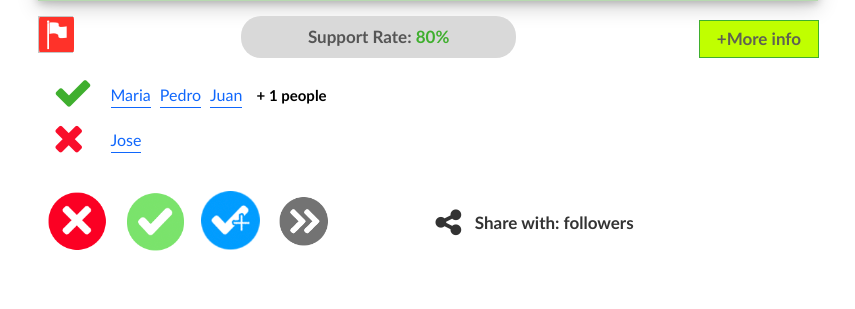
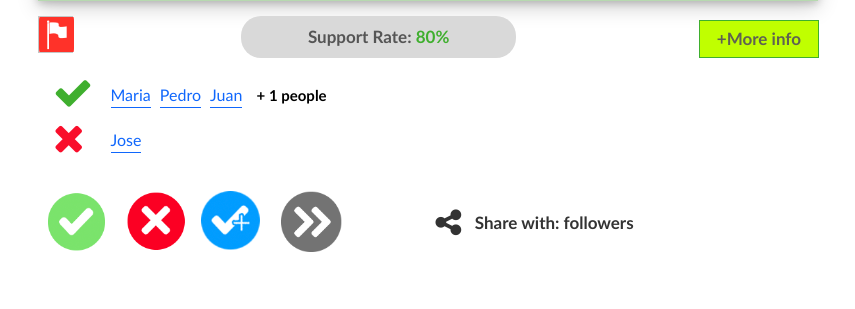
Before and after one commit to jlopezvi/Consensus, a Flask app: page /newsfeed in a window 1280 px wide. Shown: the part 691-1000 px from the top of the page, without its empty margins (212-1067 px from the left). Run offline with Flask 2, Linux system fonts and the light colour scheme; some libraries are stand-ins or nearby versions.

Commit message:
Changed font, Icons positions and Reject icon size

```diff
--- a/app.py
+++ b/app.py
@@ -390,5 +390,5 @@ def getConcerns(current):
 if __name__ == '__main__':
     #app.debug = True
     port = int(os.environ.get('PORT', 5000))
-    app.run(host='0.0.0.0', port=port)
-    #app.run(host='127.0.0.1', port=port)
+    #app.run(host='0.0.0.0', port=port)
+    app.run(host='127.0.0.1', port=port)
--- a/static/css/main_style.css
+++ b/static/css/main_style.css
@@ -8,19 +8,19 @@
 }
 @font-face {
     font-family: uni_sans_heavy;
-    src: url("/static/fonts/uni-sans-heavy.otf");
+    src: url("/static/fonts/Uni-Sans-Heavy.otf");
 }
 @font-face {
     font-family: uni_sans_heavy_italic;
-    src: url("/static/fonts/uni-sans-heavy-italic.otf");
+    src: url("/static/fonts/Uni-Sans-Heavy-Italic.otf");
 }
 @font-face {
     font-family: uni_sans_thin;
-    src: url("/static/fonts/uni-sans-thin.otf");
+    src: url("/static/fonts/Uni-Sans-Thin.otf");
 }
 @font-face {
     font-family: uni_sans_thin_italic;
-    src: url("/static/fonts/uni-sans-thin-italic.otf");
+    src: url("/static/fonts/Uni-Sans-Thin-Italic.otf");
 }
 input[type=text], input[type=password], select {
 	font-size: 12px!important;
@@ -445,7 +445,7 @@ body.modal-open {
 	width: 75px;
 }
 .newsfeed--share--icons img:nth-child(4){
-	width: 60px;
+	width: 75px;
 }
 /* END OF NEWSFEED STYLE */
 /* HOME STYLE */
--- a/templates/login/newsfeed.html
+++ b/templates/login/newsfeed.html
@@ -97,8 +97,8 @@
 		<div class="row newsfeed--share">
 				<div class="col-sm-12 newsfeed--share--icons">
 					<div class="col-sm-6" style="padding:0;">
+						<img src="{{ url_for('static',filename='images/check-icon.png') }}">
 						<img src="{{ url_for('static',filename='images/x-icon.png') }}">
-						<img src="{{ url_for('static',filename='images/check-icon.png') }}">
 						<img src="{{ url_for('static',filename='images/check-plus.png') }}">
 						<img src="{{ url_for('static',filename='images/ignore-icon.png') }}">
 					</div>
```
Also changed, not shown: templates/home.html (+4 -4 lines), 6 other files.
